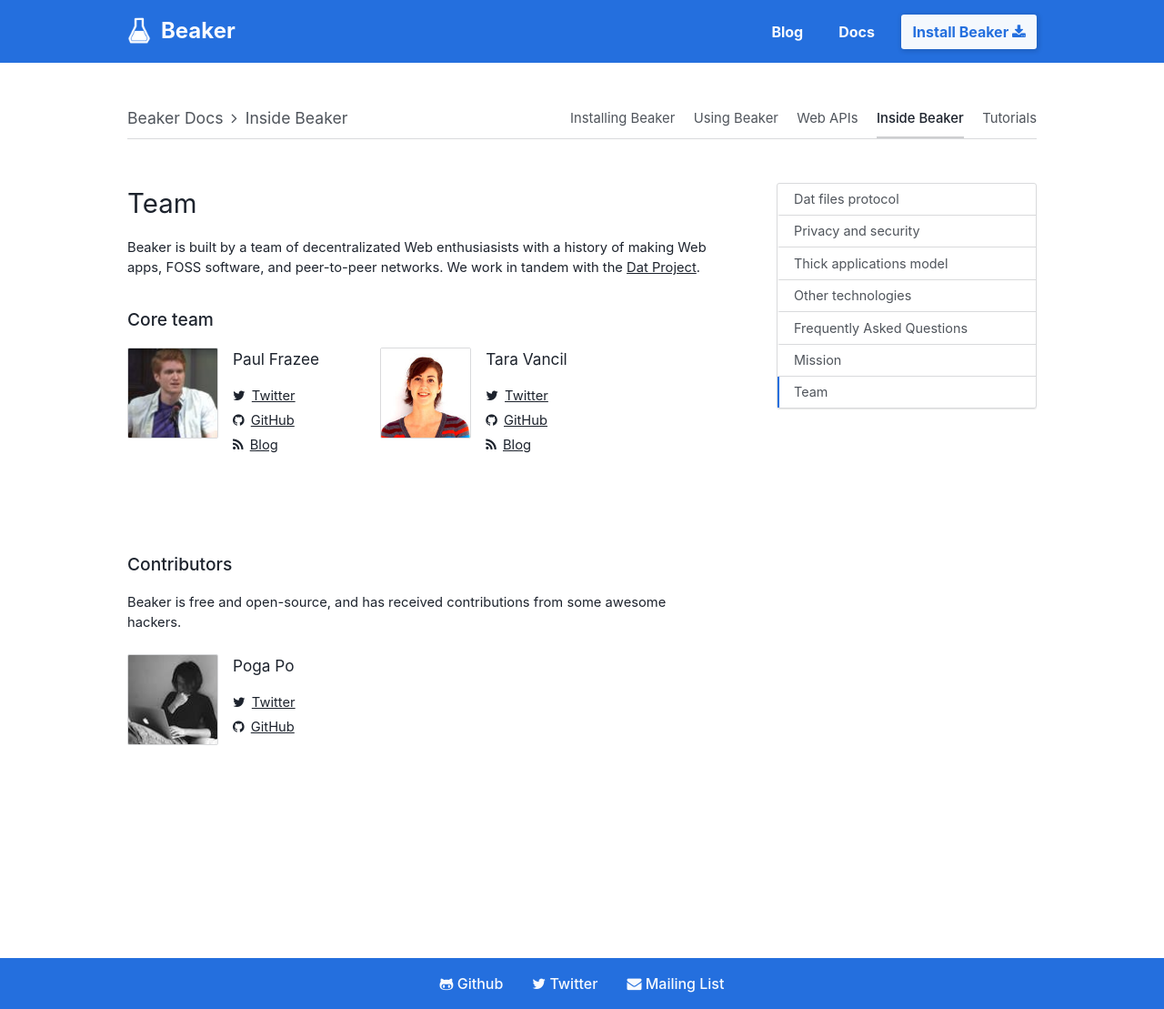
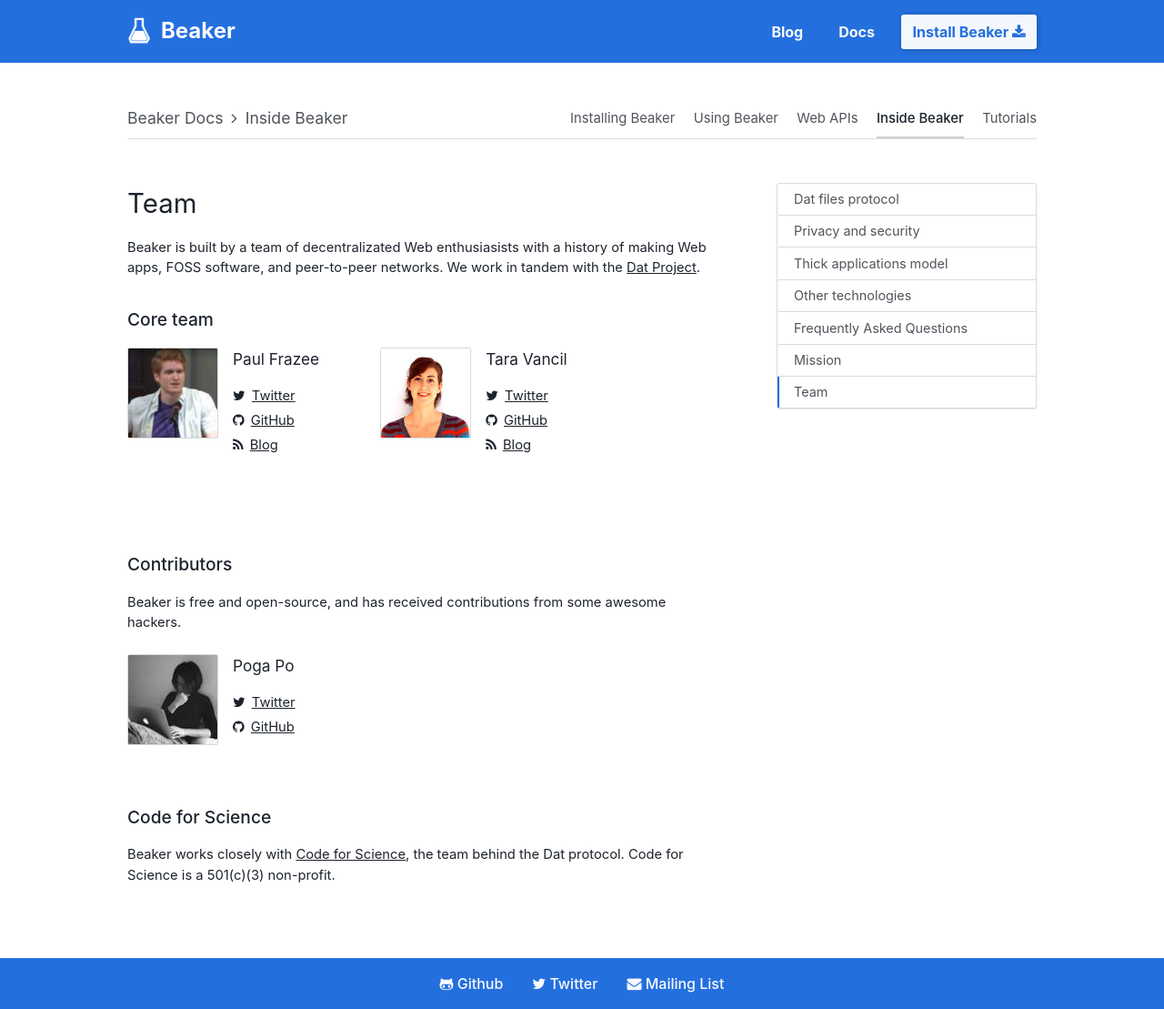
Before and after one commit to beakerbrowser/beakerbrowser.com, a Jekyll site: the page built from _docs/inside-beaker/team.md, in a window 1280 px wide. Shown: the whole page at 91% size. Built offline with Jekyll 4.4.1, drawn with Linux system fonts in a browser that asks for light colours.

Commit message:
Add code for science link to the team page

```diff
--- a/_docs/inside-beaker/team.md
+++ b/_docs/inside-beaker/team.md
@@ -74,3 +74,7 @@
     </ul>
   </div>
 </div>
+
+## Code for Science
+
+Beaker works closely with [Code for Science](https://datproject.org/team), the team behind the Dat protocol. Code for Science is a 501(c)(3) non-profit.
```
